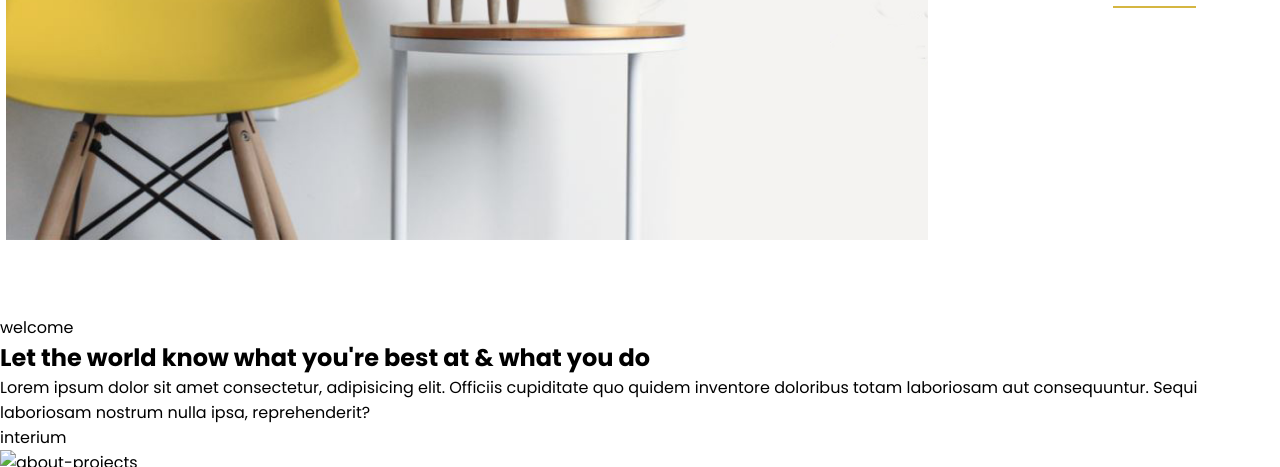
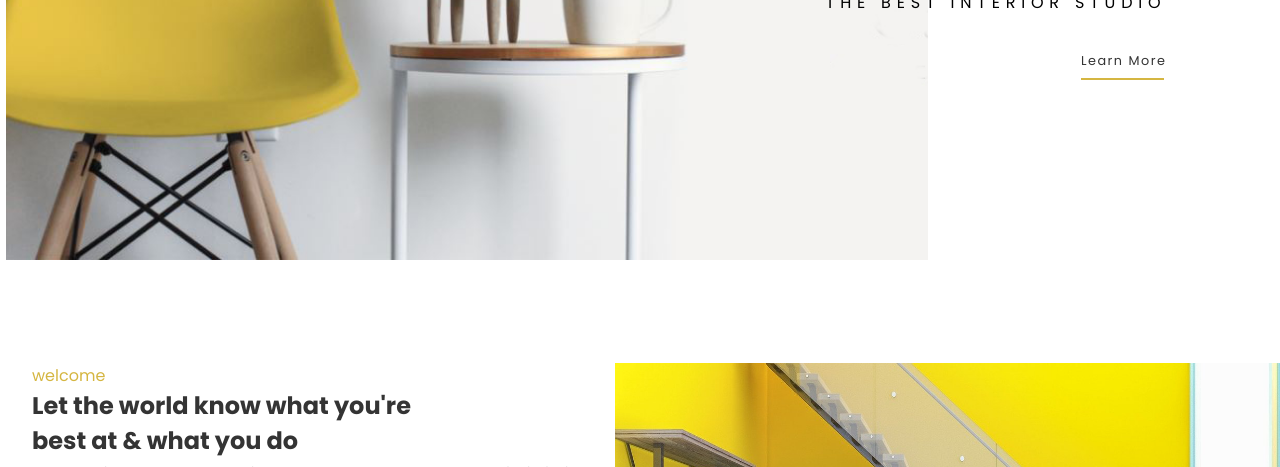
Before and after one commit to baljeetjangra/Interium-Website, a plain HTML site: page index.html in a window 1280 px wide. Shown: the part 485-952 px from the top of the page. Drawn offline with Linux system fonts and the light colour scheme.

Commit message:
desktop design completed

```diff
--- a/index.html
+++ b/index.html
@@ -39,15 +39,15 @@
             <section id="about-us">
                 <div id="about-des">
                     <p>welcome</p>
-                    <h2>Let the world know what you're best at & what you do</h2>
+                    <h2>Let the world know what you're <span>best at & what you
+                            do</span></h2>
                     <p>Lorem ipsum dolor sit amet consectetur, adipisicing elit.
                         Officiis cupiditate quo quidem inventore doloribus totam
                         laboriosam aut consequuntur. Sequi laboriosam nostrum
                         nulla ipsa, reprehenderit?</p>
-                    <p>interium</p>
                 </div>
                 <div id="about-img">
-                    <img src="" alt="about-projects">
+                    <img src="./images/interior.jpg" alt="about-projects">
                 </div>
             </section>
         </main>
--- a/style.css
+++ b/style.css
@@ -10,7 +10,7 @@ body {
 #navbar {
   display: flex;
   justify-content: space-between;
-  height: 10vh;
+  height: 15vh;
   align-items: center;
   padding: 0 1em 0 5em;
   color: #343434;
@@ -49,11 +49,11 @@ body {
 #banner {
   background: url("images/interiorback.JPG") no-repeat;
   background-position: left;
-  height: 90vh;
+  height: 85vh;
   background-size: 72%;
   background-position-x: 0.4em;
   text-align: right;
-  padding: 4em 5.1em 0 0;
+  padding: 6em 7.1em 0 0;
 }
 h1 {
   font-family: "Crimson Text", serif;
@@ -89,3 +89,26 @@ h1 span {
   background-color: #d5b641;
   top: 2em;
 }
+/***************************************About us*******************************************/
+#about-us {
+  display: flex;
+  margin: 3em auto auto 2em;
+  color: #343434;
+}
+#about-des {
+  width: 90%;
+}
+#about-des p:first-child {
+  color: #d5b641;
+}
+#about-des p:last-child {
+  line-height: 2em;
+  letter-spacing: 3px;
+}
+#about-img img {
+  width: 100%;
+}
+
+h2 span {
+  display: block;
+}
```
